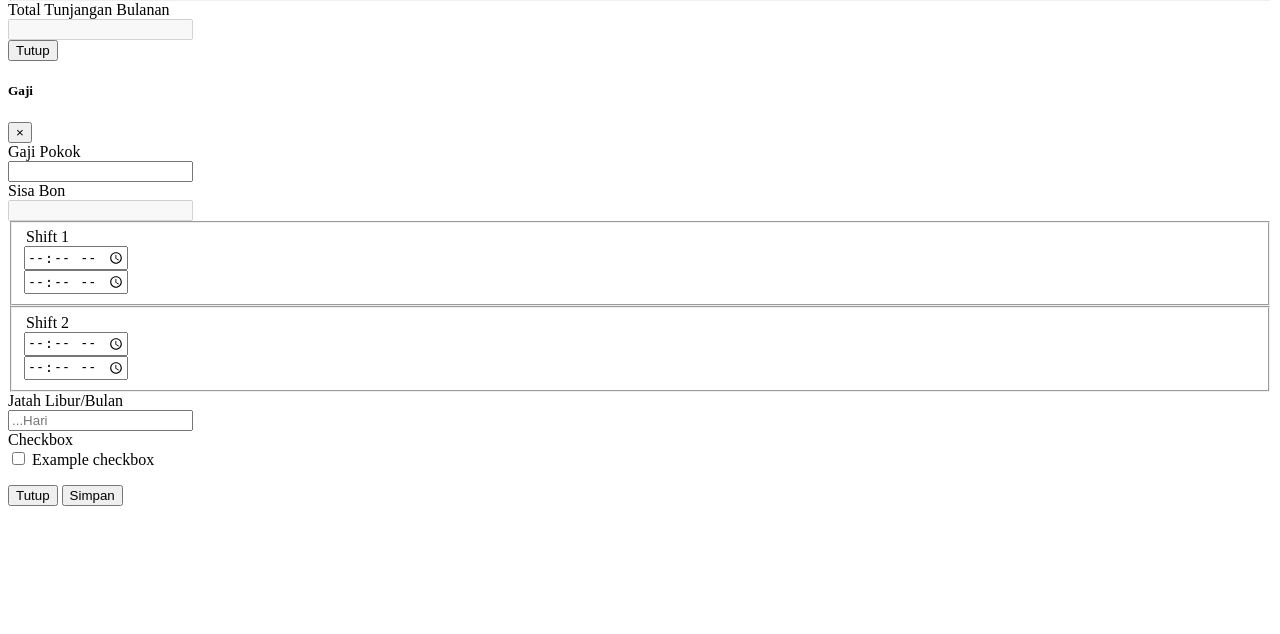
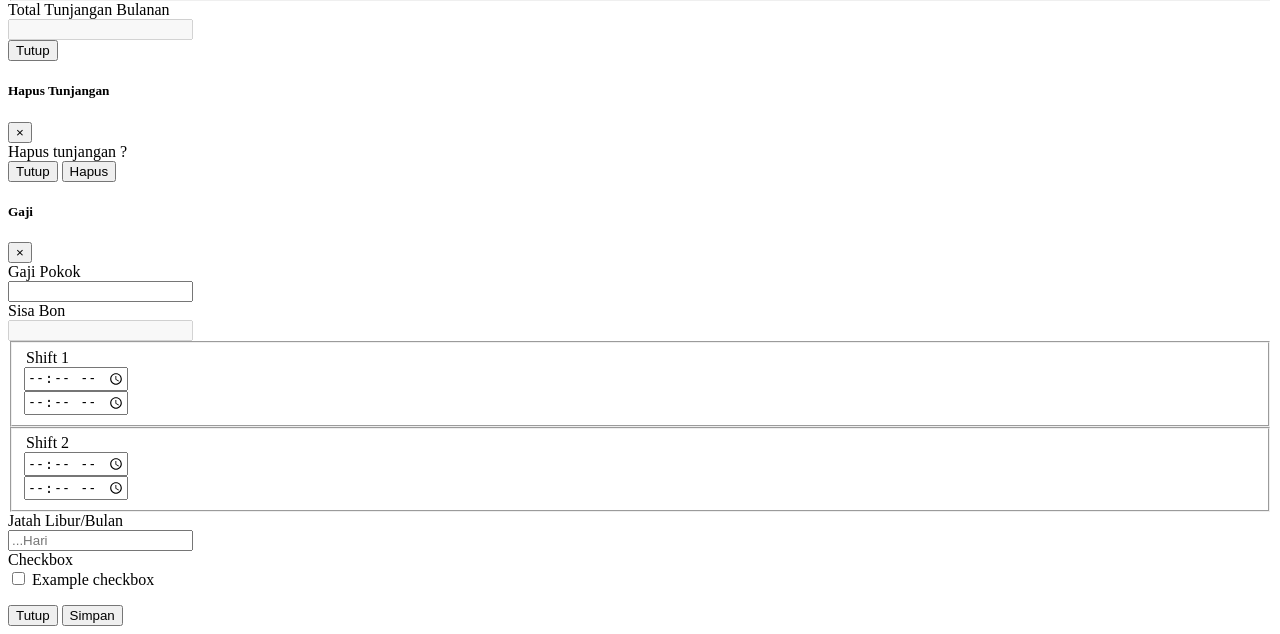
Before and after one commit to suluharwani/laporan, a CodeIgniter app: the page made by application/views/admin/content/karyawan.php in a window 1280 px wide. Shown: the part 441-1075 px from the top of the page. Before the commit the page ends 947 px from the top, so only its background shows below. Run offline with CodeIgniter, Linux system fonts and the light colour scheme; some libraries are stand-ins or nearby versions.

Commit message:
karyawan

```diff
--- a/application/controllers/Admin.php
+++ b/application/controllers/Admin.php
@@ -11,6 +11,12 @@ class Admin extends CI_Controller {
     $this->_make_sure_is_admin();
     $data['title'] = "Karyawan";
     $this->load->view('admin/page/karyawan', $data);
+  }
+  function hapus_tunjangan(){
+    $id = $this->input->post('id');
+    $this->db->where('id', $id);
+    $data = $this->db->delete('tunjangan');
+    echo json_encode($data);
   }
   function tambah_tunjangan(){
     $this->_make_sure_is_admin();
--- a/application/views/admin/content/karyawan.php
+++ b/application/views/admin/content/karyawan.php
@@ -106,8 +106,10 @@
         <div class="form-group row">
           <label for="jatah_libur" class="col-sm-6 col-form-label">Total Tunjangan Bulanan</label>
           <div class="col-sm-6" form-row>
-            <input type="number" class="form-control" id="total_tunjangan_bulanan" disabled>
+            <input type="text" class="form-control" id="total_tunjangan_bulanan" disabled>
+            <span id="total_tunjangan_bulanan_terbilang"></span>
           </div>
+
         </div>
       </div>
       <div class="modal-footer">
@@ -119,6 +121,29 @@
 </div>
 </div>
 <!-- end modal Tunjangan -->
+<!-- modal delete tunjangan -->
+<div class="modal fade" id="modal_hapus_tunjangan_karyawan" tabindex="-1" role="dialog" aria-labelledby="modal_hapus_tunjangan" aria-hidden="true">
+  <div class="modal-dialog" role="document">
+    <div class="modal-content">
+      <div class="modal-header">
+        <h5 class="modal-title" id="modal_hapus_tunjangan">Hapus Tunjangan</h5>
+        <button type="button" class="close" data-dismiss="modal" aria-label="Close">
+          <span aria-hidden="true">&times;</span>
+        </button>
+      </div>
+      <div class="modal-body">
+        Hapus tunjangan <span id="nama_nominal_tunjangan_hapus"></span>?
+        <input type="text" name="" id="id_tunjangan_karyawan" hidden>
+        <input type="text" name="" id="id_karyawan_tunjangan" hidden>
+      </div>
+      <div class="modal-footer">
+        <button type="button" class="btn btn-secondary" data-dismiss="modal">Tutup</button>
+        <button type="button" class="btn btn-danger confirm_hapus_tunjangan">Hapus</button>
+      </div>
+    </div>
+  </div>
+</div>
+<!-- modal delete tunjangan -->
 <!-- Modal -->
 <div class="modal fade" id="modal_gaji_karyawan" tabindex="-1" role="dialog" aria-labelledby="exampleModalCenterTitle" aria-hidden="true">
   <div class="modal-dialog modal-dialog-centered" role="document">
@@ -171,7 +196,6 @@
                 <label for="jatah_libur" class="col-sm-2 col-form-label">Jatah Libur/Bulan</label>
                 <div class="col-sm-4" form-row>
                   <input type="number" class="form-control" id="jatah_libur" placeholder="...Hari">
-
                 </div>
               </div>
               <div class="form-group row">
@@ -251,6 +275,28 @@
       $('#shiftmasuk2').val(masuk2);
       $('#modal_gaji_karyawan').modal('show');
     });
+    function archiveFunction() {
+      event.preventDefault(); // prevent form submit
+      var form = event.target.form; // storing the form
+      swal({
+        title: "Apakah anda yakin?",
+        text: "But you will still be able to retrieve this file.",
+        type: "warning",
+        showCancelButton: true,
+        confirmButtonColor: "#DD6B55",
+        confirmButtonText: "Yes, archive it!",
+        cancelButtonText: "No, cancel please!",
+        closeOnConfirm: false,
+        closeOnCancel: false
+      },
+      function(isConfirm){
+        if (isConfirm) {
+          form.submit();          // submitting the form when user press yes
+        } else {
+          swal("Cancelled", "Data masih aman :)", "error");
+        }
+      });
+    }
     $('#karyawan_list').on('click','.karyawan_tunjangan',function(){
       var id = $(this).attr('karyawan_id');
       var nama = $(this).attr('karyawan_nama');
@@ -278,6 +324,8 @@
       });
       return false;
     });
+
+
     function show_tunjangan(id){
       $.ajax({
         type  : 'POST',
@@ -286,20 +334,119 @@
         data : {id:id},
         success : function(data){
           var html = '';
+          var jumlah_nominal = 0;
           var i;
           for(i=0; i<data.length; i++){
+            jumlah_nominal+=parseFloat(data[i].nominal);
             no = i+1;
             html += '<tr>'+
             '<td>'+ no++ +'</td>'+
             '<td>'+data[i].nama_tunjangan+'</td>'+
             '<td>'+convertToRupiah(data[i].nominal)+'</td>'+
             '<td style="text-align:center;">'+
-            '<a href="javascript:void(0);" class="btn btn-danger btn-sm tunjangan_delete" tunjangan_id="'+data[i].id+'" nama_tunjangan="'+data[i].nama_tunjangan+'">Hapus</a>'+'</td>'+
+            '<a href="javascript:void(0);" class="btn btn-danger btn-sm tunjangan_delete" id_karyawan_tunjangan="'+id+'" tunjangan_id="'+data[i].id+'" nominal_tunjangan="'+data[i].nominal+'" nama_tunjangan="'+data[i].nama_tunjangan+'">Hapus</a>'+'</td>'+
             '</tr>';
           }
           $('#data_tunjangan').html(html);
+          $('#total_tunjangan_bulanan').val(convertToRupiah(jumlah_nominal));
+          $('#total_tunjangan_bulanan_terbilang').html(sayit(jumlah_nominal));
         }
       });
+    }
+    $('#data_tunjangan').on('click','.tunjangan_delete',function(){
+      var id = $(this).attr('tunjangan_id');
+      var id_karyawan = $(this).attr('id_karyawan_tunjangan');
+      var nama_tunjangan = $(this).attr('nama_tunjangan');
+      var nominal = $(this).attr('nominal_tunjangan');
+      // $('#id_karyawan').val(id);
+      $('#nama_nominal_tunjangan_hapus').html(nama_tunjangan+' senilai '+convertToRupiah(nominal)+'');
+      $('#id_tunjangan_karyawan').val(id);
+      $('#id_karyawan_tunjangan').val(id_karyawan);
+      $('#modal_hapus_tunjangan_karyawan').modal('show');
+    });
+    $('.confirm_hapus_tunjangan').on('click',function(){
+      var id = $('#id_tunjangan_karyawan').val();
+      var id_karyawan = $('#id_karyawan_tunjangan').val();
+      $.ajax({
+        type : "POST",
+        url  : "<?php echo site_url('admin/hapus_tunjangan')?>",
+        dataType : "JSON",
+        data : {id:id},
+        success: function(data){
+          $('#modal_hapus_tunjangan_karyawan').modal('hide');
+          show_tunjangan(id_karyawan);
+          swal ( "Sukses" ,  "Tunjangan Berhasil Dihapus!" ,  "success", {
+            buttons: false,
+            timer: 1000,
+          } );
+        }
+      });
+      return false;
+    });
+
+    var thoudelim=".";
+    var decdelim=",";
+    var curr="Rp ";
+    var d=document;
+
+    // format(1000000.5,3) : 1.000.000,500
+    // format(1000000.55555,3) : 1.000.000,556
+
+    function format(s,r) {
+      s=Math.round(s*Math.pow(10,r))/Math.pow(10,r);
+      s=String(s);s=s.split(".");var l=s[0].length;var t="";var c=0;
+      while(l>0){t=s[0][l-1]+(c%3==0&&c!=0?thoudelim:"")+t;l--;c++;}
+      s[1]=s[1]==undefined?"0":s[1];
+      for(i=s[1].length;i<r;i++) {s[1]+="0";}
+      return curr+t+decdelim+s[1];
+    }
+
+    function threedigit(word) {
+      eja=Array("Nol","Satu","Dua","Tiga","Empat","Lima","Enam","Tujuh","Delapan","Sembilan");
+      while(word.length<3) word="0"+word;
+      word=word.split("");
+      a=word[0];b=word[1];c=word[2];
+      word="";
+      word+=(a!="0"?(a!="1"?eja[parseInt(a)]:"Se"):"")+(a!="0"?(a!="1"?" Ratus":"ratus"):"");
+      word+=" "+(b!="0"?(b!="1"?eja[parseInt(b)]:"Se"):"")+(b!="0"?(b!="1"?" Puluh":"puluh"):"");
+      word+=" "+(c!="0"?eja[parseInt(c)]:"");
+      word=word.replace(/Sepuluh ([^ ]+)/gi, "$1 Belas");
+      word=word.replace(/Satu Belas/gi, "Sebelas");
+      word=word.replace(/^[ ]+$/gi, "");
+
+      return word;
+    }
+
+    // 1 SEN = 1/100 RUPIAH = 0.01 RUPIAH
+
+    // sayit(1000000) : SATU JUTA RUPIAH
+    // sayit(1000000.5) = 1000000.50 : SATU JUTA RUPIAH LIMA PULUH SEN
+    // sayit(1000000.05) : SATU JUTA RUPIAH LIMA SEN
+    // sayit(1000000.11) : SATU JUTA RUPIAH SEBELAS SEN
+    // sayit(1000000.55555) = 1000000.56 : SATU JUTA RUPIAH LIMA PULUH ENAM SEN
+
+    function sayit(s) {
+      var thousand=Array("","Ribu","Juta","Milyar","Trilyun","Quadrilyun","Quintillion","Sextillion","Septillion","Octillion");
+      s=Math.round(s*Math.pow(10,2))/Math.pow(10,2);
+      s=String(s);s=s.split(".");
+      var word=s[0];
+      var cent=s[1]?s[1]:"0";
+      if(cent.length<2) cent+="0";
+
+      var subword="";i=0;
+      while(word.length>3) {
+        subdigit=threedigit(word.substr(word.length-3, 3));
+        subword=subdigit+(subdigit!=""?" "+thousand[i]+" ":"")+subword;
+        word=word.substring(0, word.length-3);
+        i++;
+      }
+      subword=threedigit(word)+" "+thousand[i]+" "+subword;
+      subword=subword.replace(/^ +$/gi,"");
+
+      word=(subword==""?"NOL":subword.toUpperCase())+" RUPIAH";
+      subword=threedigit(cent);
+      cent=(subword==""?"":" ")+subword.toUpperCase()+(subword==""?"":" SEN");
+      return word+cent;
     }
     function convertToRupiah(angka){
       var rupiah = '';
```
